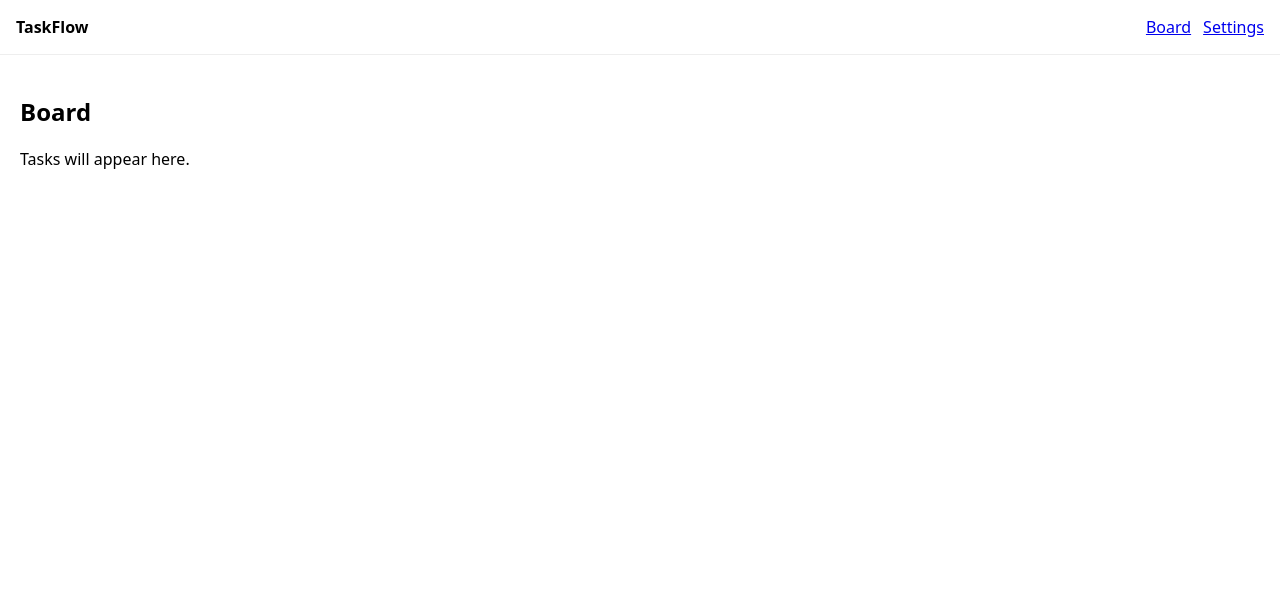
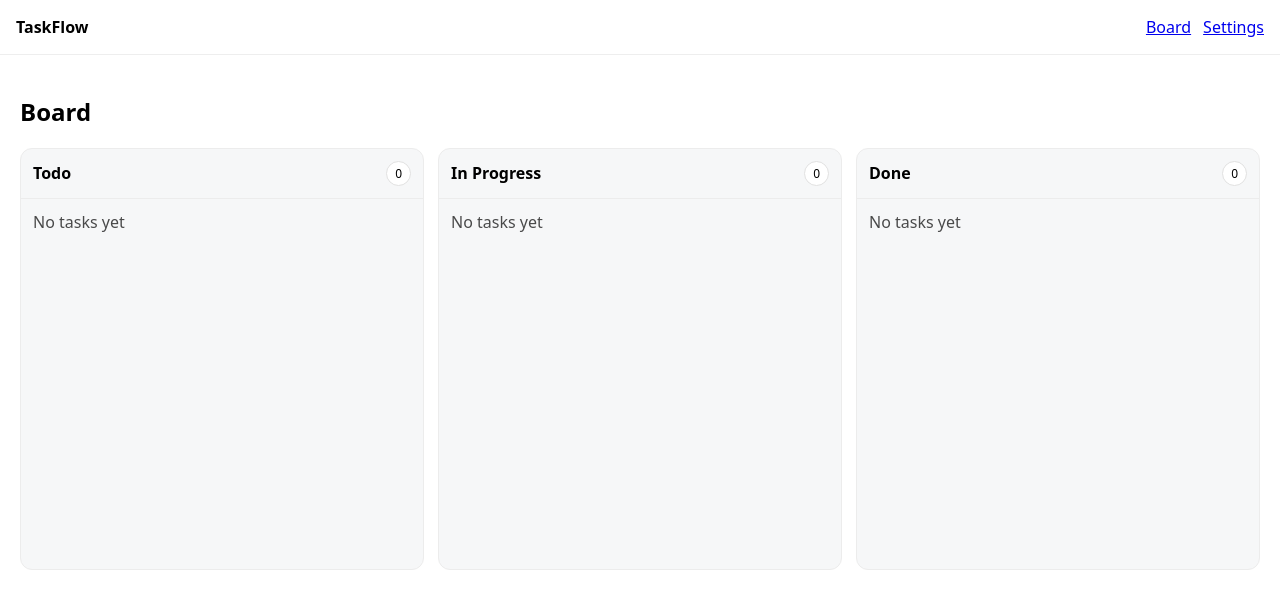
Before and after one commit to VolodyaLetov/taskflow, a React (Vite) app: page / in a window 1280 px wide. Shown: the top 608 px of the page. Built offline with nearby package versions, Linux system fonts and the light colour scheme.

Commit message:
feat: render kanban board columns

```diff
--- a/src/pages/BoardPage.tsx
+++ b/src/pages/BoardPage.tsx
@@ -1,11 +1,30 @@
-export function BoardPage() { return ( <section>
-   <h1>Board</h1>
-   <p>Tasks will appear here.</p>
-   </section> ); }
+import type { TaskStatus } from "../types/task";
 
-import type { TaskStatus } from "../types/task";
 const columns: { status: TaskStatus; title: string }[] = [
   { status: "todo", title: "Todo" },
   { status: "in_progress", title: "In Progress" },
   { status: "done", title: "Done" },
 ];
+
+export function BoardPage() {
+  return (
+    <section>
+      <h1>Board</h1>
+
+      <div className="board">
+        {columns.map((c) => (
+          <div key={c.status} className="column">
+            <div className="columnHeader">
+              <h2>{c.title}</h2>
+              <span className="count">0</span>
+            </div>
+
+            <div className="columnBody">
+              <p style={{ opacity: 0.7, margin: 0 }}>No tasks yet</p>
+            </div>
+          </div>
+        ))}
+      </div>
+    </section>
+  );
+}
--- a/src/styles/App.css
+++ b/src/styles/App.css
@@ -140,3 +140,46 @@ body {
   padding: 4px 8px;
   cursor: pointer;
 }
+
+.board {
+  display: grid;
+  grid-template-columns: repeat(3, 1fr);
+  gap: 14px;
+  margin-top: 18px;
+}
+
+.column {
+  background: #f6f7f8;
+  border: 1px solid #ececec;
+  border-radius: 12px;
+  overflow: hidden;
+  min-height: 420px;
+}
+
+.columnHeader {
+  display: flex;
+  align-items: center;
+  justify-content: space-between;
+  padding: 12px 12px;
+  border-bottom: 1px solid #ececec;
+}
+
+.columnHeader h2 {
+  font-size: 16px;
+  margin: 0;
+}
+
+.count {
+  font-size: 12px;
+  padding: 3px 8px;
+  border-radius: 999px;
+  border: 1px solid #e1e1e1;
+  background: white;
+}
+
+.columnBody {
+  padding: 12px;
+  display: flex;
+  flex-direction: column;
+  gap: 10px;
+}
```
